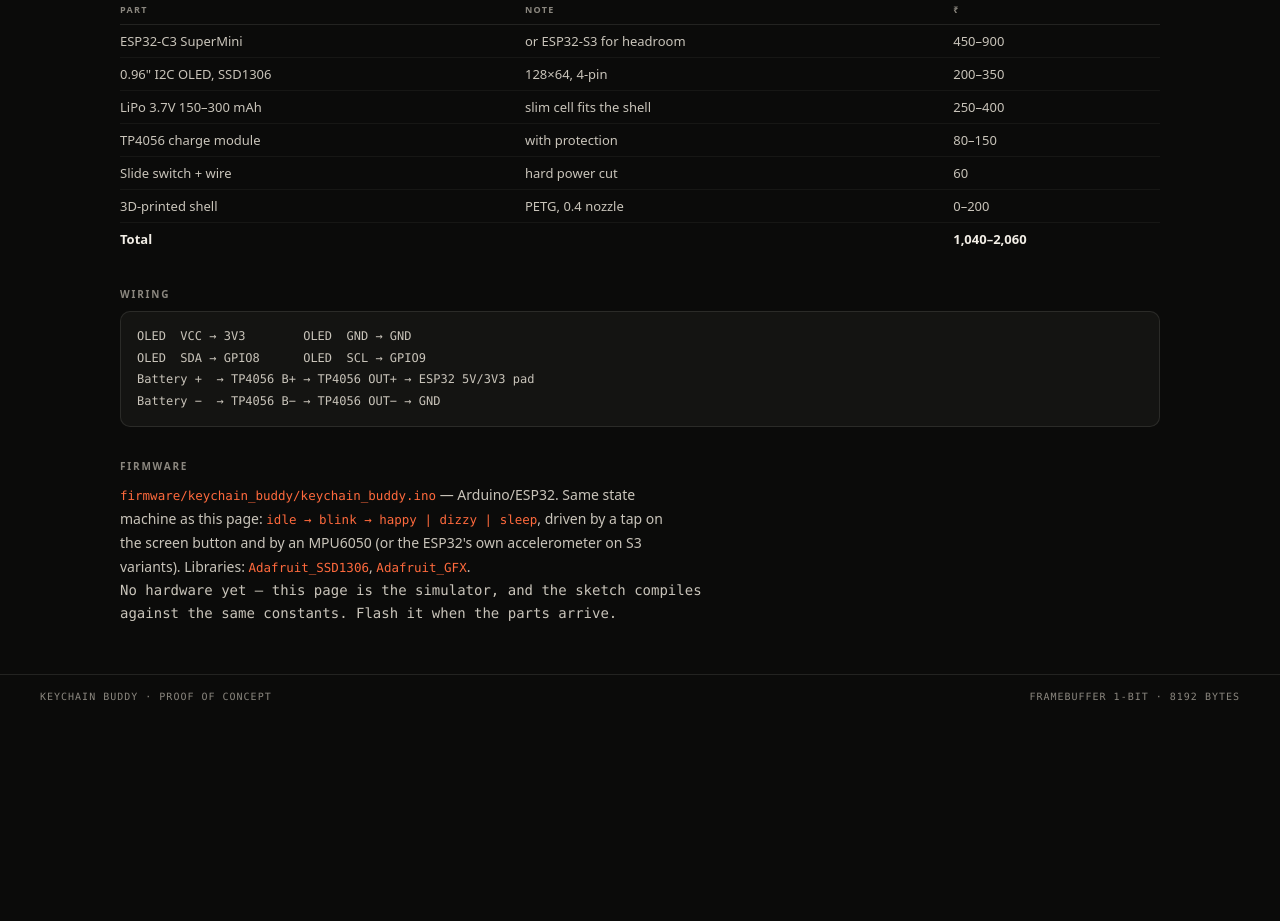
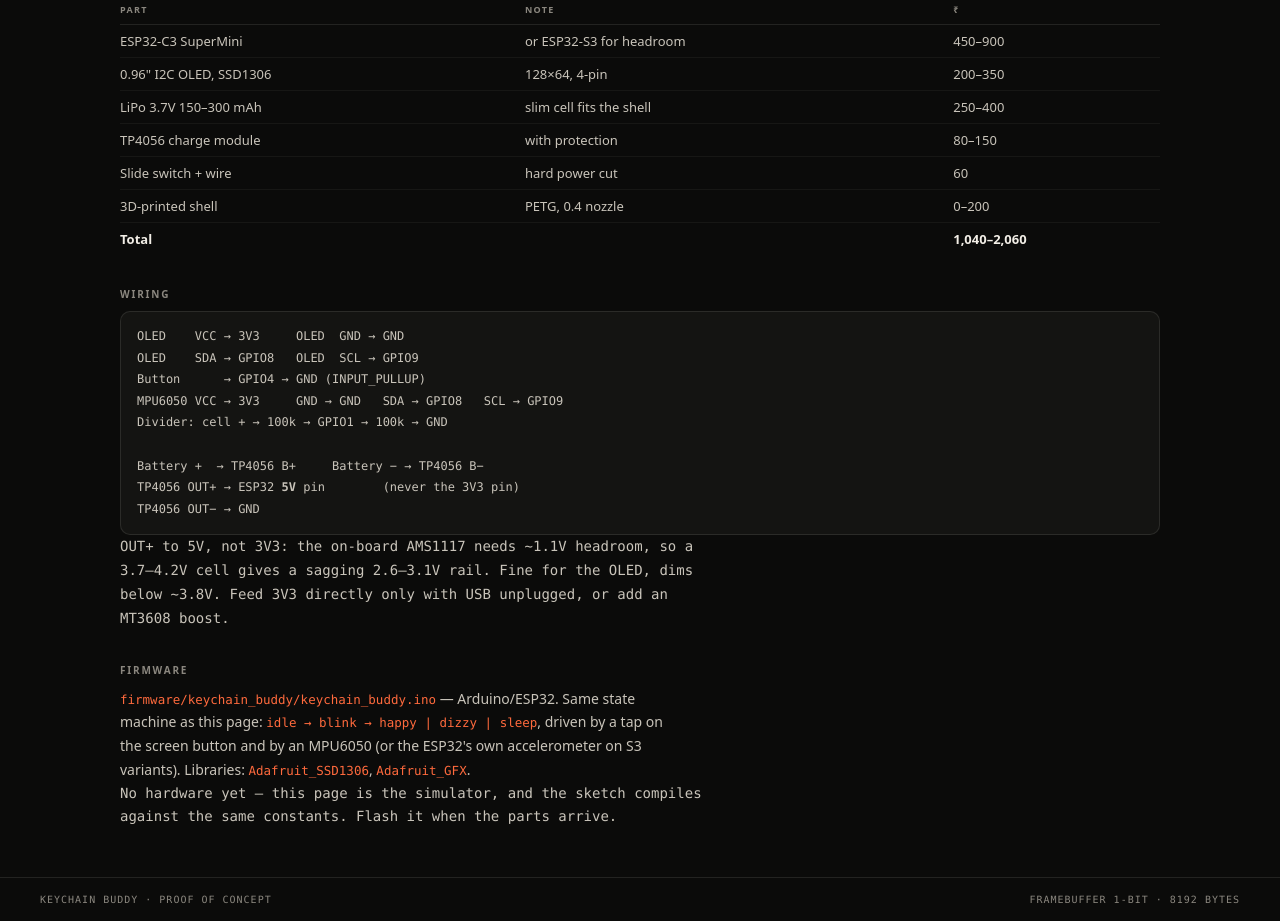
Before and after one commit to vishnuvsdevtech/keychain-buddy, a plain HTML site: page index.html in a window 1280 px wide. Shown: the part 645-1566 px from the top of the page. Before the commit the page ends 1363 px from the top, so only its background shows below. Drawn offline with Linux system fonts and the light colour scheme.

Commit message:
Firmware: wake source, shake input, battery gauge; fix wiring docs
Four findings from review, all confirmed against the code:

1. Deep sleep had no wake source -- the chip slept until power-cycled.
   Register GPIO4 as an RTC wake pin at LOW (pullup enabled) before
   esp_deep_sleep_start(). Note deep sleep resets to setup(), so counters
   do not survive it.
2. Shake/DIZZY was comment-only. Implemented over raw Wire, no MPU6050
   library: WHO_AM_I probe at boot, wake, read 6 accel bytes, trigger on a
   frame-to-frame magnitude jump > 0.9g. Degrades silently when absent.
3. Wiring said OUT+ to '5V/3V3'. Now 5V only, with the reason: the AMS1117
   needs ~1.1V headroom, so a 3.7-4.2V cell yields a sagging 2.6-3.1V rail.
   Documented the MT3608 alternative and the USB backfeed hazard.
4. No battery indicator, unlike the simulator. ADC on GPIO1 through a
   100k/100k divider, analogReadMilliVolts, 3.3-4.2V mapped to 0-100 and
   drawn as the same four-bar pip. Sampled every 10s, not per frame.

Verified: arduino-cli compile --fqbn esp32:esp32:esp32c3 succeeds with
no warnings. 371580 bytes flash (28%), 15524 bytes RAM (4%).

```diff
--- a/index.html
+++ b/index.html
@@ -89,10 +89,20 @@
     </table>
 
     <h2>Wiring</h2>
-    <pre class="mono">OLED  VCC → 3V3        OLED  GND → GND
-OLED  SDA → GPIO8      OLED  SCL → GPIO9
-Battery +  → TP4056 B+ → TP4056 OUT+ → ESP32 5V/3V3 pad
-Battery −  → TP4056 B− → TP4056 OUT− → GND</pre>
+    <pre class="mono">OLED    VCC → 3V3     OLED  GND → GND
+OLED    SDA → GPIO8   OLED  SCL → GPIO9
+Button      → GPIO4 → GND (INPUT_PULLUP)
+MPU6050 VCC → 3V3     GND → GND   SDA → GPIO8   SCL → GPIO9
+Divider: cell + → 100k → GPIO1 → 100k → GND
+
+Battery +  → TP4056 B+     Battery − → TP4056 B−
+TP4056 OUT+ → ESP32 <b>5V</b> pin        (never the 3V3 pin)
+TP4056 OUT− → GND</pre>
+    <p class="fine mono">
+      OUT+ to 5V, not 3V3: the on-board AMS1117 needs ~1.1V headroom, so a 3.7–4.2V cell
+      gives a sagging 2.6–3.1V rail. Fine for the OLED, dims below ~3.8V. Feed 3V3 directly
+      only with USB unplugged, or add an MT3608 boost.
+    </p>
 
     <h2>Firmware</h2>
     <p>
```
Also changed, not shown: 2 other files.
